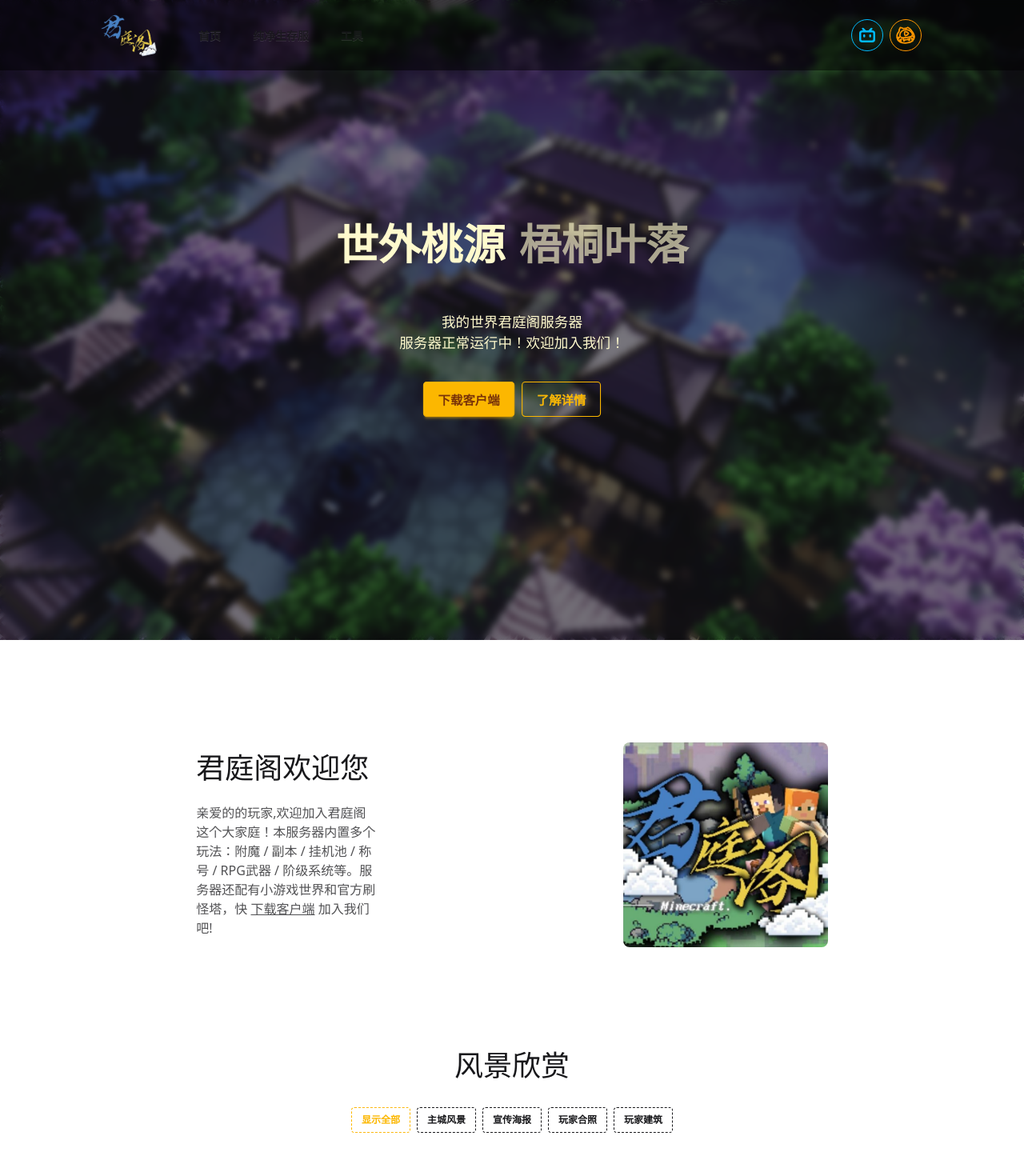
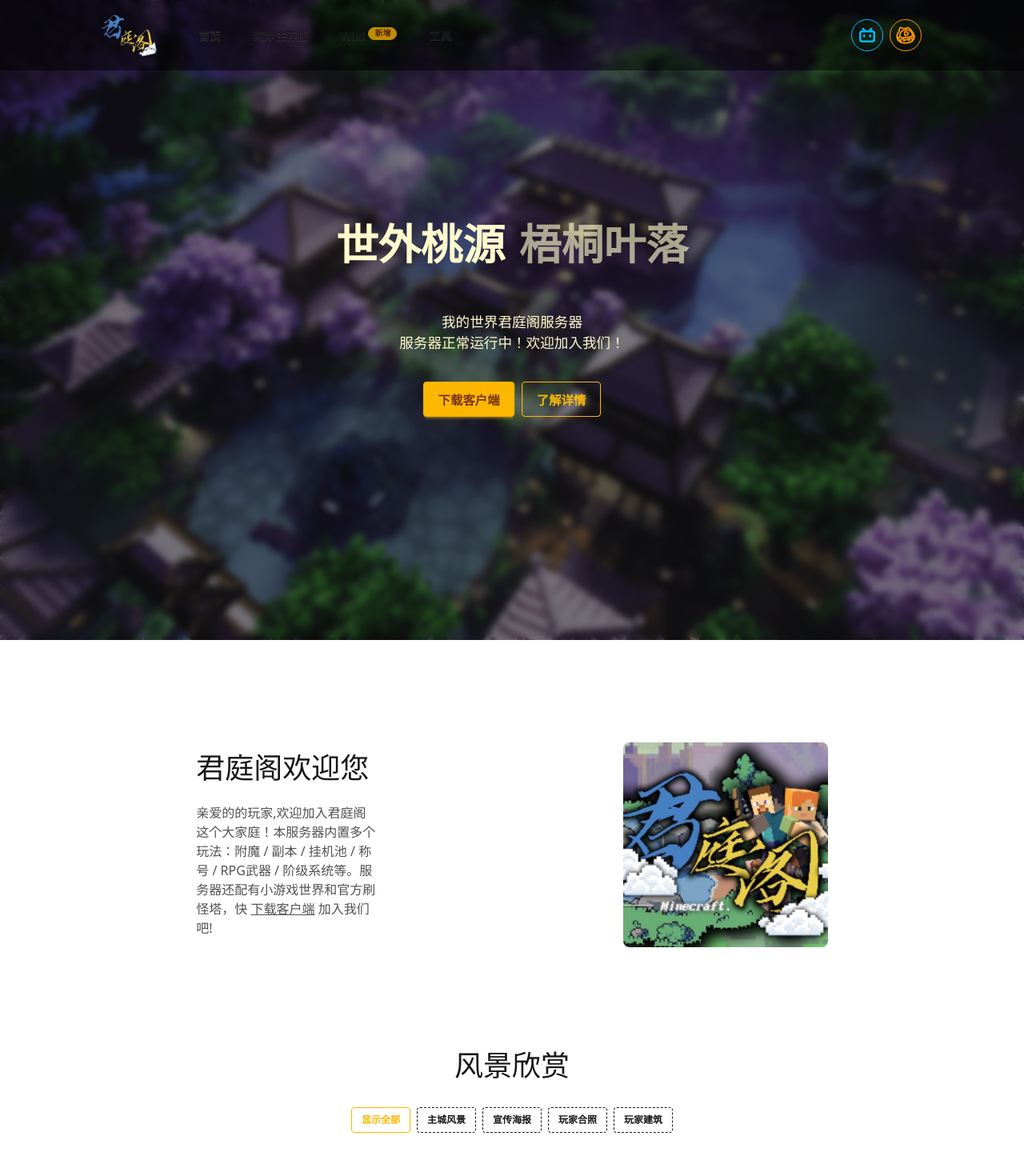
Before and after one commit to mc521-lab/mc521-lab.github.io, a Vue app: page /#/ in a window 1280 px wide. Shown: the top 1470 px of the page at 80% size. Built offline with nearby package versions, Linux system fonts and the light colour scheme.

Commit message:
feat(ui): 增加 Wiki 入口 [测试阶段]

```diff
--- a/package.json
+++ b/package.json
@@ -4,7 +4,7 @@
     "private": true,
     "type": "module",
     "scripts": {
-        "dev": "vite",
+        "dev": "vite --host 127.30.0.1",
         "build": "run-p type-check \"build-only {@}\" --",
         "preview": "vite preview",
         "build-only": "vite build",
--- a/src/components/Header.vue
+++ b/src/components/Header.vue
@@ -26,8 +26,7 @@
 <template>
     <header
         class="fixed top-0 w-full bg-black/50 flex items-center transition-all duration-150 ease-in-out z-10 h-16 lg:h-22 px-8 lg:px-32 gap-2"
-        :class="{ 'bg-black/90 lg:pl-48': scrolled }"
-    >
+        :class="{ 'bg-black/90 lg:pl-48': scrolled }">
         <img src="/images/juntingge.png" alt="君庭阁" class="size-12 -rotate-12 rounded-sm lg:size-16 lg:mr-8" />
         <button class="btn btn-outline border-0 hidden lg:block" @click="$router.push('/')">
             <span :class="{ 'opacity-75': $route.fullPath !== '/' }">首页</span>
@@ -35,19 +34,20 @@
         <button class="btn btn-outline border-0 hidden lg:block" @click="$router.push('/server')">
             <span :class="{ 'opacity-75': $route.fullPath !== '/server' }">纯净生存服</span>
         </button>
+        <button class="btn btn-outline border-0 hidden lg:block opacity-75" @click="openLink('/wiki')">
+            <span>Wiki <div class="badge badge-xs badge-warning -translate-y-1">新增</div></span>
+        </button>
         <button class="btn btn-outline border-0 hidden lg:block" @click="$router.push('/utils')">
             <span :class="{ 'opacity-75': !$route.fullPath.startsWith('/utils') }">工具</span>
         </button>
         <div class="ml-auto tooltip tooltip-bottom" data-tip="官方 BiliBili 账户">
             <button
                 class="btn btn-info btn-outline btn-circle hidden lg:flex justify-center items-center"
-                @click="openLink('https://space.bilibili.com/354529617')"
-            >
+                @click="openLink('https://space.bilibili.com/354529617')">
                 <svg xmlns="http://www.w3.org/2000/svg" class="size-6" viewBox="0 0 24 24">
                     <path
                         fill="currentColor"
-                        d="M18.223 3.086a1.25 1.25 0 0 1 0 1.768L17.08 5.996h1.17A3.75 3.75 0 0 1 22 9.747v7.5a3.75 3.75 0 0 1-3.75 3.75H5.75A3.75 3.75 0 0 1 2 17.247v-7.5a3.75 3.75 0 0 1 3.75-3.75h1.166L5.775 4.855a1.25 1.25 0 0 1 1.767-1.768l2.652 2.652q.119.119.198.257h3.213q.08-.14.199-.258l2.651-2.652a1.25 1.25 0 0 1 1.768 0m.027 5.42H5.75a1.25 1.25 0 0 0-1.247 1.157l-.003.094v7.5c0 .659.51 1.198 1.157 1.246l.093.004h12.5a1.25 1.25 0 0 0 1.247-1.157l.003-.093v-7.5c0-.69-.56-1.25-1.25-1.25m-10 2.5c.69 0 1.25.56 1.25 1.25v1.25a1.25 1.25 0 1 1-2.5 0v-1.25c0-.69.56-1.25 1.25-1.25m7.5 0c.69 0 1.25.56 1.25 1.25v1.25a1.25 1.25 0 1 1-2.5 0v-1.25c0-.69.56-1.25 1.25-1.25"
-                    />
+                        d="M18.223 3.086a1.25 1.25 0 0 1 0 1.768L17.08 5.996h1.17A3.75 3.75 0 0 1 22 9.747v7.5a3.75 3.75 0 0 1-3.75 3.75H5.75A3.75 3.75 0 0 1 2 17.247v-7.5a3.75 3.75 0 0 1 3.75-3.75h1.166L5.775 4.855a1.25 1.25 0 0 1 1.767-1.768l2.652 2.652q.119.119.198.257h3.213q.08-.14.199-.258l2.651-2.652a1.25 1.25 0 0 1 1.768 0m.027 5.42H5.75a1.25 1.25 0 0 0-1.247 1.157l-.003.094v7.5c0 .659.51 1.198 1.157 1.246l.093.004h12.5a1.25 1.25 0 0 0 1.247-1.157l.003-.093v-7.5c0-.69-.56-1.25-1.25-1.25m-10 2.5c.69 0 1.25.56 1.25 1.25v1.25a1.25 1.25 0 1 1-2.5 0v-1.25c0-.69.56-1.25 1.25-1.25m7.5 0c.69 0 1.25.56 1.25 1.25v1.25a1.25 1.25 0 1 1-2.5 0v-1.25c0-.69.56-1.25 1.25-1.25" />
                 </svg>
             </button>
         </div>
@@ -55,20 +55,16 @@
             <button
                 class="btn btn-warning btn-outline btn-circle hidden lg:flex justify-center items-center"
                 style="--btn-color: #ff9600"
-                @click="openLink('https://www.huya.com/ccjun6')"
-            >
+                @click="openLink('https://www.huya.com/ccjun6')">
                 <svg xmlns="http://www.w3.org/2000/svg" class="size-7" viewBox="0 0 48 48">
                     <g fill="none" stroke="currentColor" stroke-width="3" stroke-linecap="round" stroke-linejoin="round">
                         <path
-                            d="M36.495 14.143c8.681 9.38 6.688 18.158 2.032 22.234c-2.847 2.492-7.11 3.919-11.935 4.278c-9.112.677-18.77-1.863-20.777-11.023c-.806-3.678-.363-8.764 4.068-13.49c.007-3.586.93-5.806 2.636-8.474a14 14 0 0 1 6.628 2.203c2.339-.735 4.115-.868 6.372-.582c1.186-.919 1.837-1.562 3.143-2.047c4.19 1.772 5.994 3.938 7.833 6.9"
-                        />
+                            d="M36.495 14.143c8.681 9.38 6.688 18.158 2.032 22.234c-2.847 2.492-7.11 3.919-11.935 4.278c-9.112.677-18.77-1.863-20.777-11.023c-.806-3.678-.363-8.764 4.068-13.49c.007-3.586.93-5.806 2.636-8.474a14 14 0 0 1 6.628 2.203c2.339-.735 4.115-.868 6.372-.582c1.186-.919 1.837-1.562 3.143-2.047c4.19 1.772 5.994 3.938 7.833 6.9" />
                         <path d="M18.857 32.391c1.943 2.417 11.815 1.56 14.092-1.254" />
                         <path
-                            d="M32.73 31.382c.223 1.427-.005 2.722-.592 3.853c-1.063-.31-2.258-1.063-2.837-2.14m-6.381.675c-.418 1.048-1.217 1.894-2.362 2.504c-.823-1.003-1.361-2.287-1.402-3.584M5.857 29.814c1.416-.861 3.266-1.382 5.388-1.575c-1.573 1.66-2.94 3.422-3.83 5.424m2.125 2.578c1.424-1.985 3.34-3.374 5.699-4.017c-1.227 1.975-1.685 4.424-1.545 6.673m28.639-9.461c-.752-1.066-1.707-2.064-3.203-3.18c1.195-.17 2.155-.084 3.349.233m-3.74 9.695c-.3-1.716-1.072-3.864-2.619-5.48a9.53 9.53 0 0 1 5.089 2.182M30.174 20.278c.086 1.717-5.602 5.454-7.11 4.671s-1.854-7.648-.432-8.583c1.422-.934 7.455 2.195 7.542 3.912"
-                        />
+                            d="M32.73 31.382c.223 1.427-.005 2.722-.592 3.853c-1.063-.31-2.258-1.063-2.837-2.14m-6.381.675c-.418 1.048-1.217 1.894-2.362 2.504c-.823-1.003-1.361-2.287-1.402-3.584M5.857 29.814c1.416-.861 3.266-1.382 5.388-1.575c-1.573 1.66-2.94 3.422-3.83 5.424m2.125 2.578c1.424-1.985 3.34-3.374 5.699-4.017c-1.227 1.975-1.685 4.424-1.545 6.673m28.639-9.461c-.752-1.066-1.707-2.064-3.203-3.18c1.195-.17 2.155-.084 3.349.233m-3.74 9.695c-.3-1.716-1.072-3.864-2.619-5.48a9.53 9.53 0 0 1 5.089 2.182M30.174 20.278c.086 1.717-5.602 5.454-7.11 4.671s-1.854-7.648-.432-8.583c1.422-.934 7.455 2.195 7.542 3.912" />
                         <path
-                            d="M25.724 28.984c7.56-.66 11.817-.87 12.804-4.93c1.227-5.046-5.582-12.697-14.321-11.934c-6.277.547-12.65 4.821-12.52 11.765c.109 5.845 4.485 5.933 14.037 5.1"
-                        />
+                            d="M25.724 28.984c7.56-.66 11.817-.87 12.804-4.93c1.227-5.046-5.582-12.697-14.321-11.934c-6.277.547-12.65 4.821-12.52 11.765c.109 5.845 4.485 5.933 14.037 5.1" />
                     </g>
                 </svg>
             </button>
@@ -104,16 +100,14 @@
                             <svg xmlns="http://www.w3.org/2000/svg" class="size-6 -translate-y-0.25" viewBox="0 0 24 24">
                                 <path
                                     fill="currentColor"
-                                    d="M18.223 3.086a1.25 1.25 0 0 1 0 1.768L17.08 5.996h1.17A3.75 3.75 0 0 1 22 9.747v7.5a3.75 3.75 0 0 1-3.75 3.75H5.75A3.75 3.75 0 0 1 2 17.247v-7.5a3.75 3.75 0 0 1 3.75-3.75h1.166L5.775 4.855a1.25 1.25 0 0 1 1.767-1.768l2.652 2.652q.119.119.198.257h3.213q.08-.14.199-.258l2.651-2.652a1.25 1.25 0 0 1 1.768 0m.027 5.42H5.75a1.25 1.25 0 0 0-1.247 1.157l-.003.094v7.5c0 .659.51 1.198 1.157 1.246l.093.004h12.5a1.25 1.25 0 0 0 1.247-1.157l.003-.093v-7.5c0-.69-.56-1.25-1.25-1.25m-10 2.5c.69 0 1.25.56 1.25 1.25v1.25a1.25 1.25 0 1 1-2.5 0v-1.25c0-.69.56-1.25 1.25-1.25m7.5 0c.69 0 1.25.56 1.25 1.25v1.25a1.25 1.25 0 1 1-2.5 0v-1.25c0-.69.56-1.25 1.25-1.25"
-                                />
+                                    d="M18.223 3.086a1.25 1.25 0 0 1 0 1.768L17.08 5.996h1.17A3.75 3.75 0 0 1 22 9.747v7.5a3.75 3.75 0 0 1-3.75 3.75H5.75A3.75 3.75 0 0 1 2 17.247v-7.5a3.75 3.75 0 0 1 3.75-3.75h1.166L5.775 4.855a1.25 1.25 0 0 1 1.767-1.768l2.652 2.652q.119.119.198.257h3.213q.08-.14.199-.258l2.651-2.652a1.25 1.25 0 0 1 1.768 0m.027 5.42H5.75a1.25 1.25 0 0 0-1.247 1.157l-.003.094v7.5c0 .659.51 1.198 1.157 1.246l.093.004h12.5a1.25 1.25 0 0 0 1.247-1.157l.003-.093v-7.5c0-.69-.56-1.25-1.25-1.25m-10 2.5c.69 0 1.25.56 1.25 1.25v1.25a1.25 1.25 0 1 1-2.5 0v-1.25c0-.69.56-1.25 1.25-1.25m7.5 0c.69 0 1.25.56 1.25 1.25v1.25a1.25 1.25 0 1 1-2.5 0v-1.25c0-.69.56-1.25 1.25-1.25" />
                             </svg>
                             官方 BiliBili 账户
                             <svg xmlns="http://www.w3.org/2000/svg" class="w-3 h-4 -translate-y-0.25" viewBox="0 0 12 16">
                                 <path
                                     fill-rule="evenodd"
                                     d="M11 10h1v3c0 .55-.45 1-1 1H1c-.55 0-1-.45-1-1V3c0-.55.45-1 1-1h3v1H1v10h10v-3zM6 2l2.25 2.25L5 7.5L6.5 9l3.25-3.25L12 8V2H6z"
-                                    fill="white"
-                                />
+                                    fill="white" />
                             </svg>
                         </a>
                     </li>
@@ -122,15 +116,12 @@
                             <svg xmlns="http://www.w3.org/2000/svg" class="size-6" viewBox="0 0 48 48">
                                 <g fill="none" stroke="currentColor" stroke-width="2" stroke-linecap="round" stroke-linejoin="round">
                                     <path
-                                        d="M36.495 14.143c8.681 9.38 6.688 18.158 2.032 22.234c-2.847 2.492-7.11 3.919-11.935 4.278c-9.112.677-18.77-1.863-20.777-11.023c-.806-3.678-.363-8.764 4.068-13.49c.007-3.586.93-5.806 2.636-8.474a14 14 0 0 1 6.628 2.203c2.339-.735 4.115-.868 6.372-.582c1.186-.919 1.837-1.562 3.143-2.047c4.19 1.772 5.994 3.938 7.833 6.9"
-                                    />
+                                        d="M36.495 14.143c8.681 9.38 6.688 18.158 2.032 22.234c-2.847 2.492-7.11 3.919-11.935 4.278c-9.112.677-18.77-1.863-20.777-11.023c-.806-3.678-.363-8.764 4.068-13.49c.007-3.586.93-5.806 2.636-8.474a14 14 0 0 1 6.628 2.203c2.339-.735 4.115-.868 6.372-.582c1.186-.919 1.837-1.562 3.143-2.047c4.19 1.772 5.994 3.938 7.833 6.9" />
                                     <path d="M18.857 32.391c1.943 2.417 11.815 1.56 14.092-1.254" />
                                     <path
-                                        d="M32.73 31.382c.223 1.427-.005 2.722-.592 3.853c-1.063-.31-2.258-1.063-2.837-2.14m-6.381.675c-.418 1.048-1.217 1.894-2.362 2.504c-.823-1.003-1.361-2.287-1.402-3.584M5.857 29.814c1.416-.861 3.266-1.382 5.388-1.575c-1.573 1.66-2.94 3.422-3.83 5.424m2.125 2.578c1.424-1.985 3.34-3.374 5.699-4.017c-1.227 1.975-1.685 4.424-1.545 6.673m28.639-9.461c-.752-1.066-1.707-2.064-3.203-3.18c1.195-.17 2.155-.084 3.349.233m-3.74 9.695c-.3-1.716-1.072-3.864-2.619-5.48a9.53 9.53 0 0 1 5.089 2.182M30.174 20.278c.086 1.717-5.602 5.454-7.11 4.671s-1.854-7.648-.432-8.583c1.422-.934 7.455 2.195 7.542 3.912"
-                                    />
+                                        d="M32.73 31.382c.223 1.427-.005 2.722-.592 3.853c-1.063-.31-2.258-1.063-2.837-2.14m-6.381.675c-.418 1.048-1.217 1.894-2.362 2.504c-.823-1.003-1.361-2.287-1.402-3.584M5.857 29.814c1.416-.861 3.266-1.382 5.388-1.575c-1.573 1.66-2.94 3.422-3.83 5.424m2.125 2.578c1.424-1.985 3.34-3.374 5.699-4.017c-1.227 1.975-1.685 4.424-1.545 6.673m28.639-9.461c-.752-1.066-1.707-2.064-3.203-3.18c1.195-.17 2.155-.084 3.349.233m-3.74 9.695c-.3-1.716-1.072-3.864-2.619-5.48a9.53 9.53 0 0 1 5.089 2.182M30.174 20.278c.086 1.717-5.602 5.454-7.11 4.671s-1.854-7.648-.432-8.583c1.422-.934 7.455 2.195 7.542 3.912" />
                                     <path
-                                        d="M25.724 28.984c7.56-.66 11.817-.87 12.804-4.93c1.227-5.046-5.582-12.697-14.321-11.934c-6.277.547-12.65 4.821-12.52 11.765c.109 5.845 4.485 5.933 14.037 5.1"
-                                    />
+                                        d="M25.724 28.984c7.56-.66 11.817-.87 12.804-4.93c1.227-5.046-5.582-12.697-14.321-11.934c-6.277.547-12.65 4.821-12.52 11.765c.109 5.845 4.485 5.933 14.037 5.1" />
                                 </g>
                             </svg>
                             官方虎牙直播间
@@ -138,8 +129,7 @@
                                 <path
                                     fill-rule="evenodd"
                                     d="M11 10h1v3c0 .55-.45 1-1 1H1c-.55 0-1-.45-1-1V3c0-.55.45-1 1-1h3v1H1v10h10v-3zM6 2l2.25 2.25L5 7.5L6.5 9l3.25-3.25L12 8V2H6z"
-                                    fill="white"
-                                />
+                                    fill="white" />
                             </svg>
                         </a>
                     </li>
--- a/src/views/HomeView.vue
+++ b/src/views/HomeView.vue
@@ -81,17 +81,41 @@
             <img
                 class="has-event size-64 rounded-lg lg:size-72 lg:hover:scale-110 lg:transition-all lg:duration-250 lg:ease-in-out"
                 src="/images/logo.png"
-                alt="服务器Logo"
-            />
+                alt="服务器Logo" />
         </section>
         <section class="flex justify-center items-center flex-col lg:min-h-128 pb-24">
             <h2 class="text-4xl">风景欣赏</h2>
             <div class="flex flex-col lg:flex-row justify-center items-center mt-8 gap-2">
-                <button class="btn btn-sm btn-dash" :class="{ 'btn-warning': preview_frame === 0 }" @click="preview_frame = 0">显示全部</button>
-                <button class="btn btn-sm btn-dash" :class="{ 'btn-warning': preview_frame === 1 }" @click="preview_frame = 1">主城风景</button>
-                <button class="btn btn-sm btn-dash" :class="{ 'btn-warning': preview_frame === 2 }" @click="preview_frame = 2">宣传海报</button>
-                <button class="btn btn-sm btn-dash" :class="{ 'btn-warning': preview_frame === 3 }" @click="preview_frame = 3">玩家合照</button>
-                <button class="btn btn-sm btn-dash" :class="{ 'btn-warning': preview_frame === 4 }" @click="preview_frame = 4">玩家建筑</button>
+                <button
+                    class="btn btn-sm"
+                    :class="{ 'btn-warning btn-outline': preview_frame === 0, 'btn-dash': preview_frame !== 0 }"
+                    @click="preview_frame = 0">
+                    显示全部
+                </button>
+                <button
+                    class="btn btn-sm"
+                    :class="{ 'btn-warning btn-outline': preview_frame === 1, 'btn-dash': preview_frame !== 1 }"
+                    @click="preview_frame = 1">
+                    主城风景
+                </button>
+                <button
+                    class="btn btn-sm"
+                    :class="{ 'btn-warning btn-outline': preview_frame === 2, 'btn-dash': preview_frame !== 2 }"
+                    @click="preview_frame = 2">
+                    宣传海报
+                </button>
+                <button
+                    class="btn btn-sm"
+                    :class="{ 'btn-warning btn-outline': preview_frame === 3, 'btn-dash': preview_frame !== 3 }"
+                    @click="preview_frame = 3">
+                    玩家合照
+                </button>
+                <button
+                    class="btn btn-sm"
+                    :class="{ 'btn-warning btn-outline': preview_frame === 4, 'btn-dash': preview_frame !== 4 }"
+                    @click="preview_frame = 4">
+                    玩家建筑
+                </button>
             </div>
             <TransitionGroup name="list" tag="div" class="grid grid-cols-1 lg:grid-cols-4 gap-4 mt-16">
                 <div
@@ -100,8 +124,7 @@
                     :enter="{ scale: 0, opacity: 0 }"
                     :enter-active="{ scale: 1, opacity: 1 }"
                     :leave-active="{ scale: 1, opacity: 1 }"
-                    :leave-to="{ scale: 0, opacity: 0 }"
-                >
+                    :leave-to="{ scale: 0, opacity: 0 }">
                     <PreviewImage class="w-64" :src="img.src" :hoverText="img.text" />
                 </div>
             </TransitionGroup>
```
Also changed, not shown: src/views/utils/SkinDropView.vue (+9 -3 lines).
